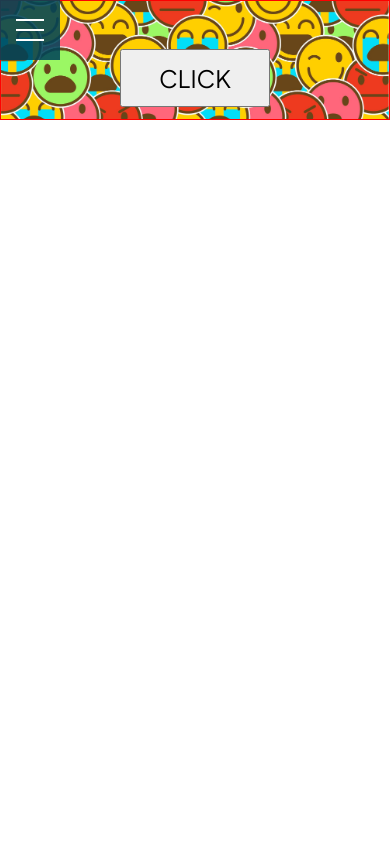
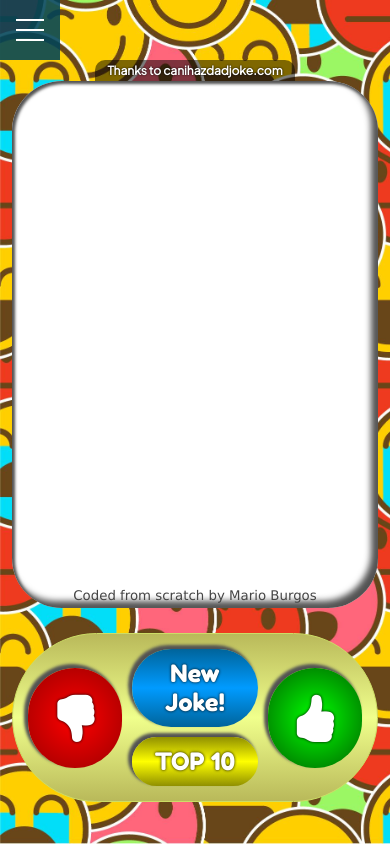
Before and after one commit to MarioBurgos/icanhazdadjoke-api, a website with bundled scripts: page src/views/pages/jokes.html in a window 390 px wide. Built offline with nearby package versions, Linux system fonts and the light colour scheme; no server answers.

Commit message:
Styling responsive

```diff
--- a/src/components/joke-component/joke.component.css
+++ b/src/components/joke-component/joke.component.css
@@ -1,27 +1,197 @@
-.jokes-container{
-    border: 1px solid red;
-    margin: auto;
-    max-width: 900px;
-    background-image: url('/src/views/assets/components/jokes/joke-box-bg.jpg');
-    background-size: cover;
-    background-repeat: no-repeat ;
+:root {
+  --text-shadow-sm-black: 0px 0px 2px black;
+  --img-background: url("/src/views/assets/components/jokes/joke-box-bg.jpg");
+  --padding-top-section: 60px;
+  --height-control-buttons: 80px;
+  --max-width-joke-screen: 700px;
 }
 
-.jokes-container p{
-    font-family: var(--font-family-joke);
-    font-size: 3em;
-    color: white;
-    text-shadow: 0px 0px 10px black;
-    text-align: center;
-    padding: 1em;
-    background-color: rgba(0,0,0,.5);
+/*frame*/
+.jokes-section {
+  width: 100%;
+  height: 100vh;
+  padding: 0.75em;
+  padding-top: var(--padding-top-section);
+  background-image: var(--img-background);
+  background-size: cover;
+  background-repeat: no-repeat;
+}
+/*top credits*/
+.jokes-section h3 {
+  max-width: fit-content;
+  padding: 0.25em 1em;
+  margin: auto;
+  text-align: center;
+  font-family: var(--font-family-menu);
+  color: white;
+  font-size: 0.75em;
+  text-shadow: var(--text-shadow-sm-black);
+  background-color: rgba(0, 0, 0, 0.5);
+  border-radius: 10px 10px 0 0;
+}
+.jokes-screen {
+  max-width: var(--max-width-joke-screen);
+  height: calc(
+    85vh - var(--padding-top-section) - var(--height-control-buttons) - 50px
+  );
+  overflow: hidden;
+  background-color: white;
+  border: none;
+  border-radius: 50px;
+  margin: auto;
+  box-shadow: inset -6px -6px 6px 1px #535353, inset 2px 2px 3px 1px #535353;
+  position: relative;
+}
+/*joke text*/
+.jokes-screen p {
+  font-family: var(--font-family-joke);
+  color: black;
+  text-shadow: 0px 0px 3px red;
+  text-align: center;
+  padding: 40px 30px;
+}
+.jokes-screen small {
+  width: 100%;
+  margin: auto;
+  text-align: center;
+  font-family: Verdana, Geneva, Tahoma, sans-serif;
+  position: absolute;
+  bottom: 5px;
+  color: #444444;
+}
+.button-row {
+  max-width: 650px;
+  margin: 25px auto;
+  display: flex;
+  flex-direction: row;
+  align-items: center;
+  justify-content: space-between;
+  border: 1px solid #ccdd66;
+  background: linear-gradient(
+    180deg,
+    rgb(185, 185, 90) 0%,
+    rgb(240, 255, 140) 50%,
+    rgb(185, 185, 90) 100%
+  );
+  border-radius: 200px;
+  padding: 10px;
+}
+.btn {
+  margin: 5px;
+  padding: 10px;
+  display: inline-block;
+  font-size: 1.5em;
+  font-family: var(--font-family-joke);
+  border-radius: 60px;
+  border: none;
+  color: #fff;
+  text-shadow: 0px 0px 3px black;
+  box-shadow: -3px -3px 3px 1px #535353;
+}
+.control-buttons {
+  display: flex;
+  flex-direction: column-reverse;
+  justify-content: space-between;
+}
+.control-buttons .btn {
+  background: linear-gradient(
+    180deg,
+    rgba(0, 100, 155, 1) 0%,
+    rgba(0, 155, 255, 1) 50%,
+    rgba(0, 100, 155, 1) 100%
+  );
+}
+.control-buttons .btn:hover,
+.control-buttons .btn:active {
+  background: linear-gradient(
+    180deg,
+    rgba(0, 155, 255, 1) 0%,
+    rgba(155, 200, 255, 1) 50%,
+    rgba(0, 155, 255, 1) 100%
+  );
+  box-shadow: 0px 0px 20px 4px #0099ff;
 }
 
-.jokes-container button{
-    display: block;
-    margin: 2em auto .5em auto;
-    padding: .5em;
-    width: 150px;
-    font-family: var(--font-family-menu);
-font-size: 1.5em;
+#btn-ranking {
+  background: linear-gradient(
+    180deg,
+    rgba(144, 144, 0, 1) 0%,
+    rgba(255, 255, 0, 1) 50%,
+    rgba(144, 144, 0, 1) 100%
+  );
 }
+#btn-ranking:hover,
+#btn-ranking:active {
+  background: linear-gradient(
+    180deg,
+    rgba(255, 255, 0, 1) 0%,
+    rgba(255, 255, 120, 1) 50%,
+    rgba(255, 255, 0, 1) 100%
+  );
+  box-shadow: 0px 0px 20px 4px #ffff77;
+}
+
+#btn-dislike {
+  height: 100px;
+  width: 100px;
+  font-size: 3em;
+  background: radial-gradient(
+    circle,
+    rgba(255, 0, 0, 1) 0%,
+    rgba(155, 0, 0, 1) 100%
+  );
+}
+#btn-dislike:hover,
+#btn-dislike:active {
+  background: radial-gradient(
+    circle,
+    rgb(255, 130, 130) 0%,
+    rgba(255, 0, 0, 1) 100%
+  );
+  box-shadow: 0px 0px 20px 4px #ff0000;
+}
+#btn-like {
+  height: 100px;
+  width: 100px;
+  font-size: 3em;
+  background: radial-gradient(
+    circle,
+    rgba(0, 255, 0, 1) 0%,
+    rgba(0, 100, 0, 1) 100%
+  );
+}
+#btn-like:hover,
+#btn-like:active {
+  background: radial-gradient(
+    circle,
+    rgb(130, 255, 130) 0%,
+    rgba(0, 255, 0, 1) 100%
+  );
+  box-shadow: 0px 0px 20px 4px #00ff00;
+}
+.text-lg {
+  font-size: 2.5em;
+}
+.text-md {
+  font-size: 2em;
+}
+.text-sm {
+  font-size: 1.5em;
+}
+
+/*MEDIA QUERIES*/
+
+
+
+/*For tablet or smaller*/
+@media only screen and (min-width: 768px) {
+  .control-buttons {
+    display: flex;
+    flex-direction: row;
+  }
+  #btn-like,
+  #btn-dislike{
+      height: 50px;
+      width: 50px;
+      font-size: 1em;  }
+}
--- a/src/components/joke-component/joke.component.html
+++ b/src/components/joke-component/joke.component.html
@@ -1,4 +1,18 @@
-<div class="jokes-container">
+<section class="jokes-section">
+  <h3>Thanks to canihazdadjoke.com</h3>
+  <div class="jokes-screen">
     <div id="joke-value"></div>
-    <button id="btn-new-joke">CLICK</button>
-</div>
+   <small>Coded from scratch by Mario Burgos</small>
+  </div>
+  <div class="button-row"> <button id="btn-dislike" class="btn">
+          <i class="bi bi-hand-thumbs-down-fill"></i>
+        </button>
+    <div class="control-buttons">
+      <button id="btn-ranking" class="btn">TOP 10</button>
+      <button id="btn-new-joke" class="btn">New Joke!</button>
+  </div><button id="btn-like" class="btn">
+          <i class="bi bi-hand-thumbs-up-fill"></i>
+        </button>
+  </div>
+
+</section>
--- a/src/components/joke-component/joke.component.js
+++ b/src/components/joke-component/joke.component.js
@@ -31,6 +31,10 @@ export class JokeComponent {
     let parent = document.querySelector('#joke-value');
     let p = document.createElement('P');
     p.appendChild(document.createTextNode(res.joke));
+    //controlar el tamaño de letra
+    if (res.joke.length > 125) p.classList.add('text-sm');
+    if (res.joke.length < 125 && res.joke.length > 50) p.classList.add('text-md');
+    if (res.joke.length < 50) p.classList.add('text-lg');
     parent.innerHTML = '';
     parent.appendChild(p);
   });
--- a/src/components/layout-components/navigation/navigation.component.css
+++ b/src/components/layout-components/navigation/navigation.component.css
@@ -1,3 +1,4 @@
+
 .menu-wrap {
   position: fixed;
   top: 0;
--- a/src/components/layout-components/navigation/navigation.component.html
+++ b/src/components/layout-components/navigation/navigation.component.html
@@ -9,7 +9,8 @@
       <div>
         <ul>
           <li><a href="/index.html">Home</a></li>
-          <li><a href="/src/views/pages/how-it-is-made.html">The application</a></li>
+          <li><a href="/src/views/pages/how-it-is-made.html">The applications</a></li>
+          <li><a href="/src/views/pages/jokes.html">JOKES App</a></li>
           <li><a href="/src/views/pages/about-me.html">About me</a></li>
         </ul>
       </div>
--- a/src/views/pages/jokes.html
+++ b/src/views/pages/jokes.html
@@ -1,14 +1,20 @@
 <!DOCTYPE html>
 <html lang="en">
   <head>
-    <meta charset="UTF-8">
-    <meta http-equiv="X-UA-Compatible" content="IE=edge">
-    <meta name="viewport" content="width=device-width, initial-scale=1.0">
+    <meta charset="UTF-8" />
+    <meta http-equiv="X-UA-Compatible" content="IE=edge" />
+    <meta name="viewport" content="width=device-width, initial-scale=1.0" />
     <title>Get a Joke!</title>
     <!-- JQUERY -->
     <script src="https://code.jquery.com/jquery-3.6.0.min.js"></script>
+    <!-- BOOTSTRAP ICONS -->
+    <link
+      rel="stylesheet"
+      href="https://cdnjs.cloudflare.com/ajax/libs/bootstrap-icons/1.9.1/font/bootstrap-icons.min.css"
+    />
+
     <!-- CSS global -->
-    <link rel="stylesheet" href="/src/views/css/style.css">
+    <link rel="stylesheet" href="/src/views/css/style.css" />
     <!-- Inyeccion de CSS de componentes -->
   </head>
   <body>
```
Also changed, not shown: src/views/css/style.css (line endings or trailing spaces). Lines whose indentation alone changed are shown as unchanged.
